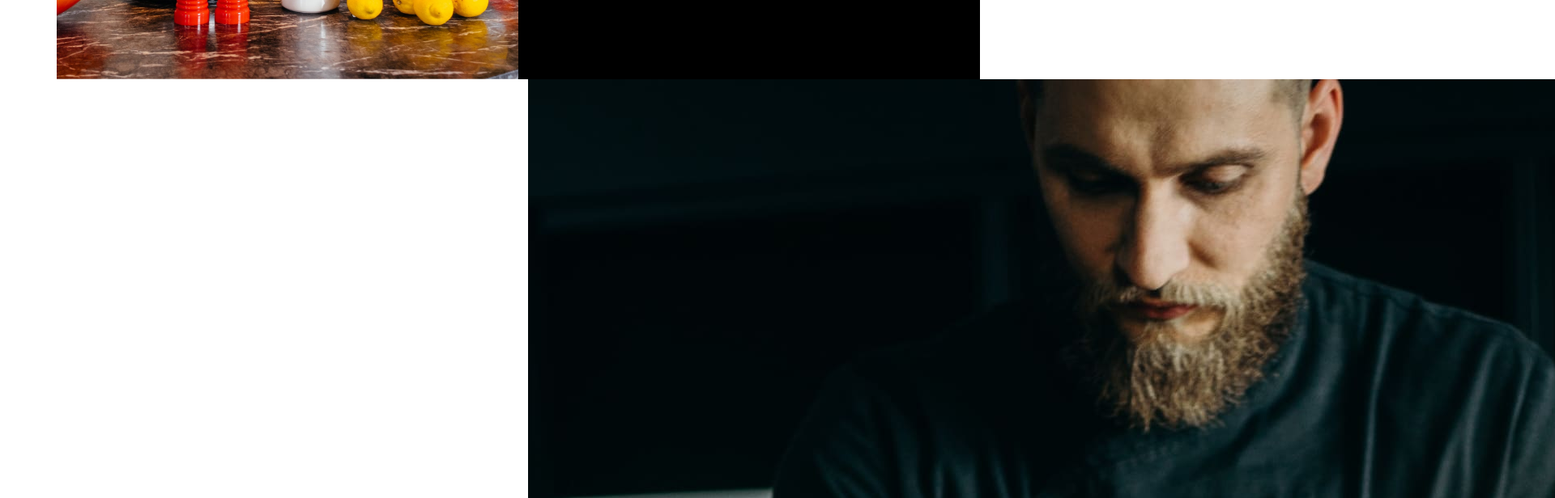
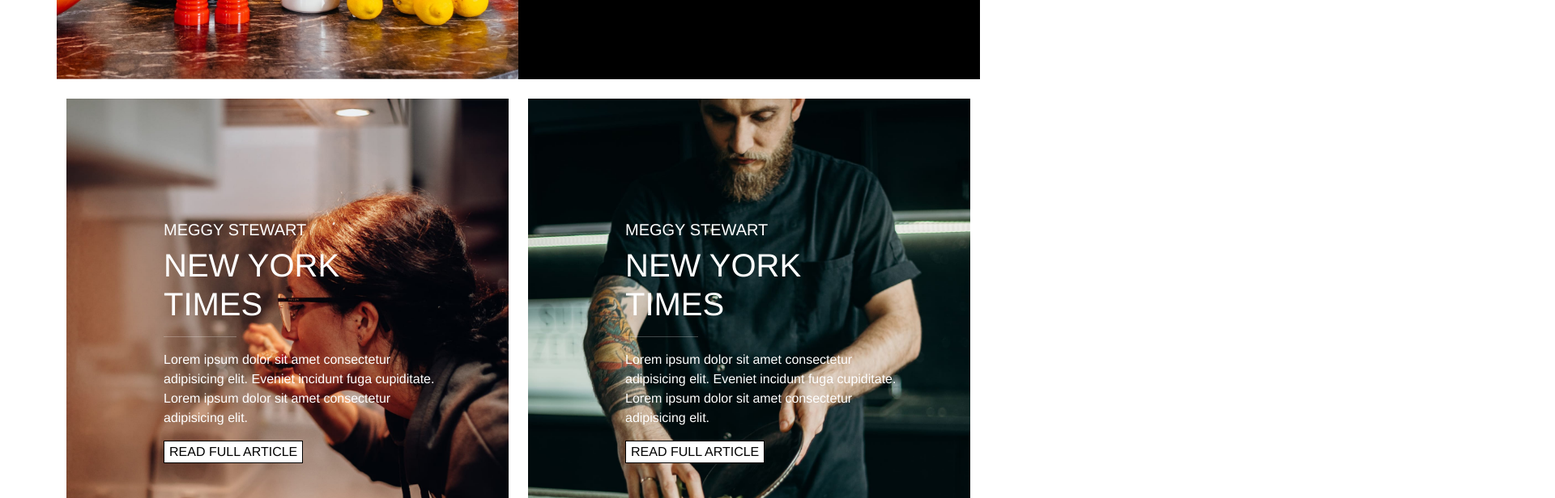
Before and after one commit to matteo92i/proj-html-vuejs, a Vue app: page / in a window 1280 px wide. Shown: the part 2920-3536 px from the top of the page at 81% size, 1920 px wide, since content can reach past the window. Built offline with nearby package versions, Linux system fonts and the light colour scheme.

Commit message:
fine parte 4

```diff
--- a/src/components/MainPart4.vue
+++ b/src/components/MainPart4.vue
@@ -20,10 +20,34 @@
                     </div>
 
                 </div>
-                <div class="col-6"></div>
-                <div class="col-6">
-                    <img src="../assets/img/info12x.jpg" alt="info12x">
+                <div class="col-6 mt-4">
+                    <div class="info52">
+                        <div class="padding">
+                            <h5>meggy stewart</h5>
+                            <h1 class="h1-white">new york times</h1>
+                            <hr class="hr-white">
+                            <p class="p-white">Lorem ipsum dolor sit amet consectetur adipisicing elit. Eveniet incidunt fuga cupiditate. Lorem ipsum dolor sit amet consectetur adipisicing elit.</p>
+                            <button class="stile-1">read full article</button>
+                        </div>
+                    </div>
                 </div>
+
+                <div class="col-6 mt-4">
+                    <div class="info12">
+                        <div class="padding">
+                            <h5>meggy stewart</h5>
+                            <h1 class="h1-white">new york times</h1>
+                            <hr class="hr-white">
+                            <p class="p-white">Lorem ipsum dolor sit amet consectetur adipisicing elit. Eveniet incidunt fuga cupiditate. Lorem ipsum dolor sit amet consectetur adipisicing elit.</p>
+                            <button class="stile-1">read full article</button>
+                        </div>
+                    </div>
+                </div>
+
+
+
+
+
             </div>
         </div>
     </div>
@@ -45,6 +69,32 @@
     margin-top: 150px;
     margin-right: 90px;
 }
+.info52{
+    background-image: url(../assets/img/info52x.jpg);
+    background-color: #cccccc;
+    height: 700px;
+    background-position: center;
+    background-repeat: no-repeat;
+    background-size: cover;
+    width: 100%;
+}
+.padding{
+    padding-top: 150px;
+    padding-left:120px;
+    padding-right: 90px;
+}
+.info12{
+    background-image: url(../assets/img/info12x.jpg);
+    background-color: #cccccc;
+    height: 700px;
+    background-position: center;
+    background-repeat: no-repeat;
+    background-size: cover;
+    width: 100%;
+
+}
+
+
 
 
 
```
Also changed, not shown: src/assets/img/info52x.jpg (added).
